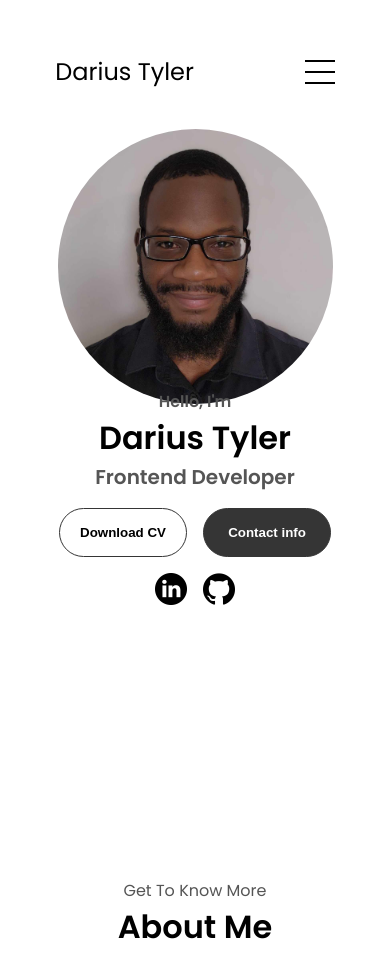
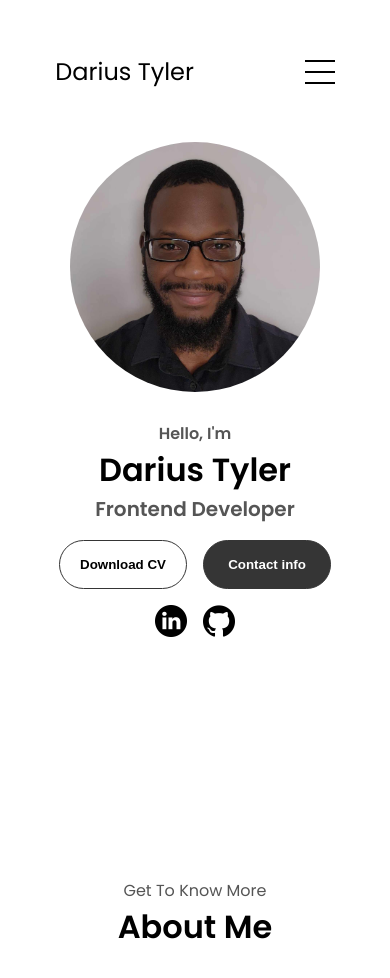
Before and after one commit to Darius169/custom-html-css-js-portfolio, a plain HTML site: page index.html in a window 390 px wide. Shown: the top 978 px of the page. Drawn offline with Linux system fonts and the light colour scheme.

Commit message:
Placement Adjustments
Spaced profile text with more margin

```diff
--- a/mediaqueries.css
+++ b/mediaqueries.css
@@ -1,6 +1,6 @@
 @media screen and (max-width: 1400px) {
   #profile {
-    height: 83vh;
+    height: 80vh;
     margin-bottom: 6rem;
   }
 
@@ -101,6 +101,19 @@
     text-align: center;
   }
 
+
+  img.profile_picture-one{
+    width: 250px;
+    height: 250px;
+    border-radius: 50%;
+    object-fit: cover;
+}
+
+
+#profile .section__text {
+  margin-top: 4rem;
+  }
+
   .section__pic-container {
     width: auto;
     height: 46vw;
@@ -119,4 +132,9 @@
     text-align: justify;
   }
 
+
+  .menu-links a {
+    font-size: 1.3rem;
 }
+
+}
```
